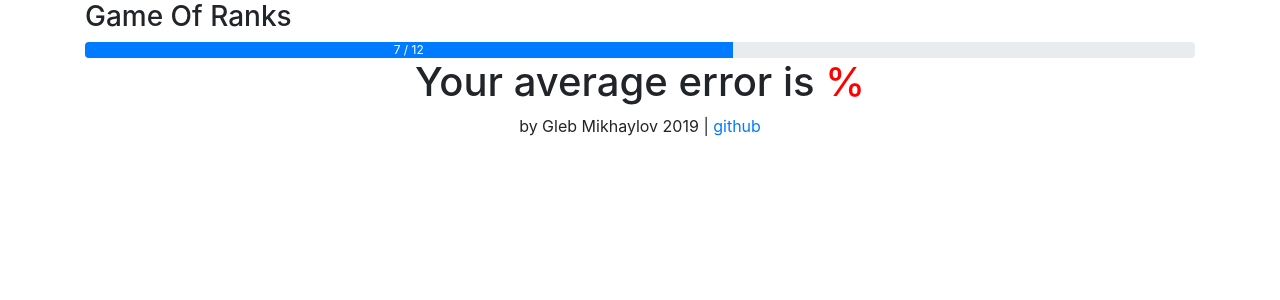
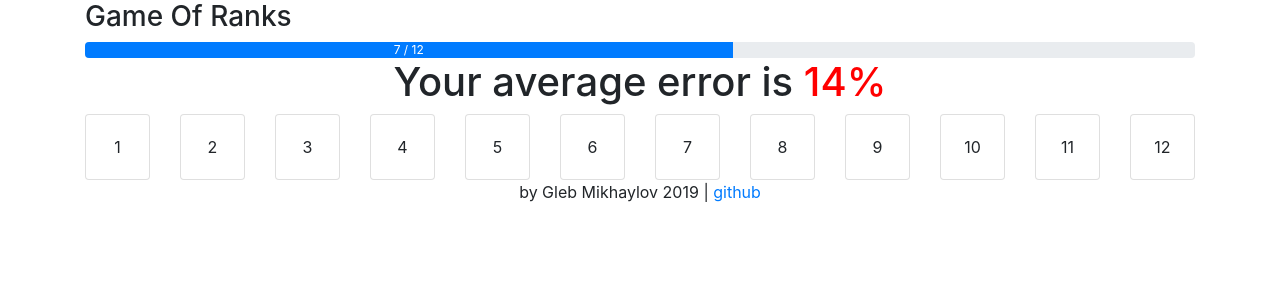
Before and after one commit to glebmikha/game-of-ranks, a Vue app: page / in a window 1280 px wide. Shown: the top 300 px of the page. Built offline with nearby package versions, Linux system fonts and the light colour scheme.

Commit message:
added grid with numbers

```diff
--- a/src/App.vue
+++ b/src/App.vue
@@ -1,7 +1,8 @@
 <template>
   <div class="container">
     <app-header :numberCount="7" :maxNumbers="12"></app-header>
-    <average-error></average-error>
+    <average-error>14</average-error>
+    <number-grid :numbers="numbers"></number-grid>
     <app-footer></app-footer>
   </div>
 </template>
@@ -10,11 +11,18 @@
 import Header from "./components/Header.vue";
 import Footer from "./components/Footer.vue";
 import AverageError from "./components/AverageError.vue";
+import NumberGrid from "./components/NumberGrid.vue";
 export default {
   components: {
     appHeader: Header,
     appFooter: Footer,
-    averageError: AverageError
+    averageError: AverageError,
+    numberGrid: NumberGrid
+  },
+  data: function() {
+    return {
+      numbers: [1, 2, 3, 4, 5, 6, 7, 8, 9, 10, 11, 12]
+    };
   }
 };
 </script>
--- /dev/null
+++ b/src/components/Number.vue
@@ -0,0 +1,33 @@
+<template>
+  <div class="col-sm-6 col-md-4 col-lg-1" @click="hit=true">
+    <div class="card card-default text-center" :class="{pushed:hit}">
+      <div class="card-body number">
+        <slot></slot>
+      </div>
+    </div>
+  </div>
+</template>
+
+<script>
+export default {
+  data: function() {
+    return {
+      hit: false
+    };
+  }
+};
+</script>
+
+<style>
+.number {
+  cursor: pointer;
+}
+
+.number:hover {
+  background-color: #d3e4ff;
+}
+
+.pushed {
+  background-color: #e5e6e8;
+}
+</style>
--- /dev/null
+++ b/src/components/NumberGrid.vue
@@ -0,0 +1,28 @@
+<template>
+  <div class="row">
+    <app-number
+      v-for="(number, index) in numbers"
+      :key="index"
+      @click.native="deleteNumber($event, index)"
+    >{{ number }}</app-number>
+  </div>
+</template>
+
+<script>
+import Number from "./Number.vue";
+
+export default {
+  props: ["numbers"],
+  components: {
+    appNumber: Number
+  },
+  methods: {
+    deleteNumber($event, index) {
+      this.$emit("numberDeleted", index);
+    }
+  }
+};
+</script>
+
+<style>
+</style>
```
